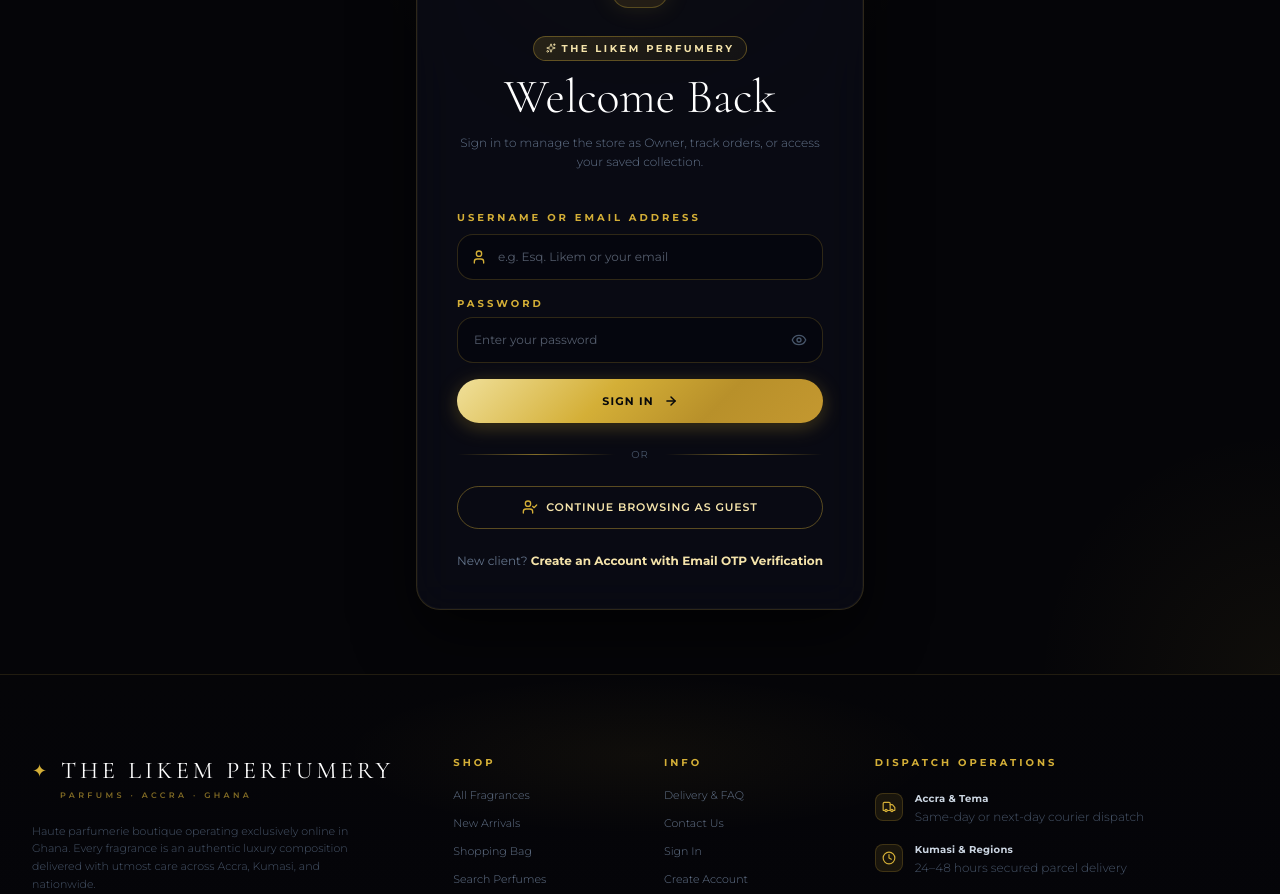
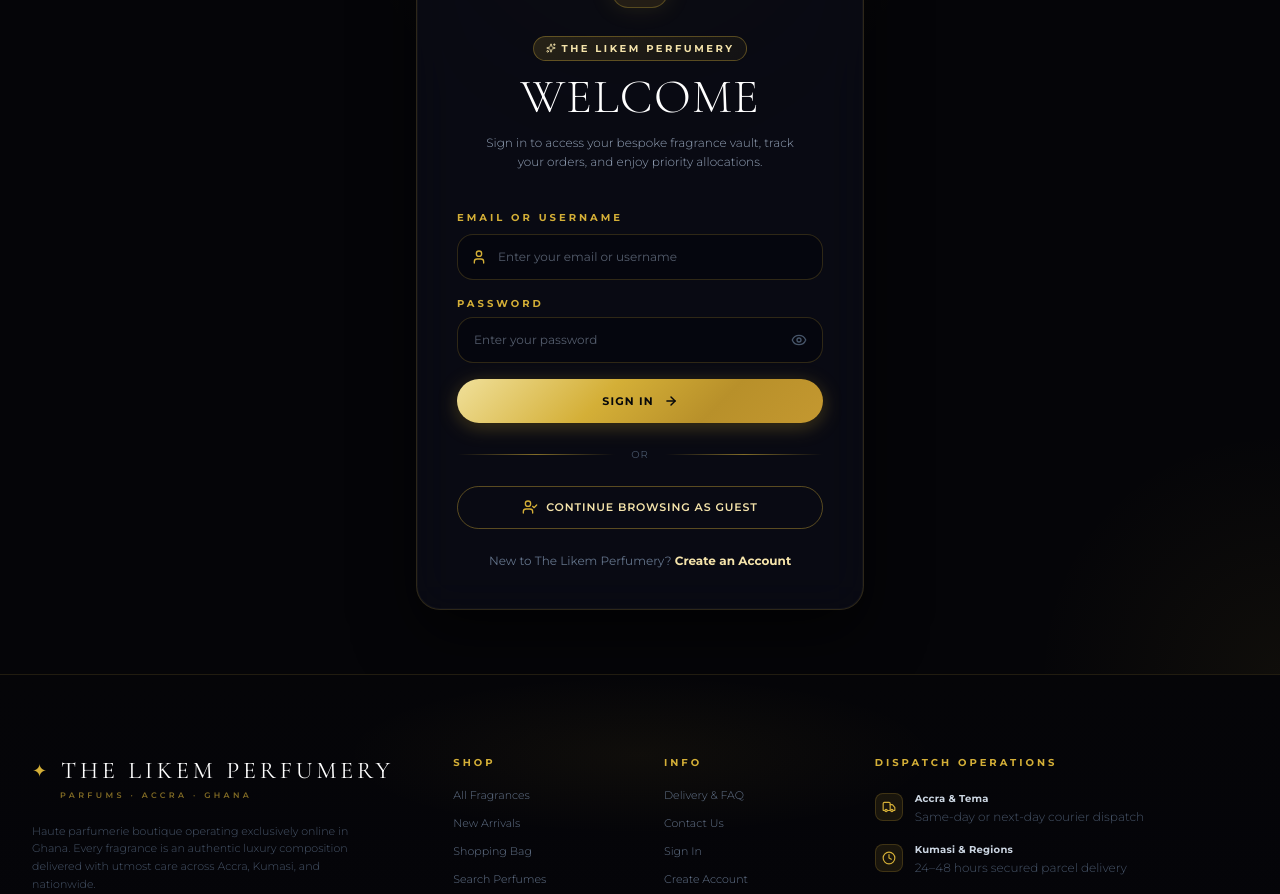
Before and after one commit to einsteinjunir3002-cyber/Likem-Store, a Next.js app: page /login in a window 1280 px wide. Shown: the part 260-1154 px from the top of the page. Built offline with nearby package versions, Linux system fonts and the light colour scheme; no server answers; the database is empty; a web font is replaced by a local one.

Commit message:
feat: make Sign-In WELCOME gateway first screen on link click, remove all owner mentions, abstract owner behind the scenes

```diff
--- a/app/login/page.tsx
+++ b/app/login/page.tsx
@@ -27,9 +27,10 @@
 
       const data = await res.json();
       if (!res.ok) {
-        throw new Error(data.error || 'Invalid credentials');
+        throw new Error(data.error || 'Invalid credentials. Please verify and try again.');
       }
 
+      // If owner credentials, silently routes to admin suite
       if (data.role === 'ADMIN') {
         router.push('/admin');
       } else {
@@ -41,6 +42,13 @@
     } finally {
       setLoading(false);
     }
+  };
+
+  const handleContinueAsGuest = () => {
+    // Set guest browsing session cookie for 30 days
+    document.cookie = 'likem_guest=true; path=/; max-age=2592000; SameSite=Lax';
+    router.push('/');
+    router.refresh();
   };
 
   return (
@@ -80,11 +88,11 @@
               <span>The Likem Perfumery</span>
             </div>
 
-            <h1 className="font-serif-luxury text-4xl sm:text-5xl text-white font-light mt-2">
-              Welcome Back
+            <h1 className="font-serif-luxury text-4xl sm:text-5xl text-white font-light mt-2 tracking-wide uppercase">
+              WELCOME
             </h1>
-            <p className="text-xs text-[#64748b] font-light leading-relaxed">
-              Sign in to manage the store as Owner, track orders, or access your saved collection.
+            <p className="text-xs text-[#94a3b8] font-light leading-relaxed max-w-xs mx-auto">
+              Sign in to access your bespoke fragrance vault, track your orders, and enjoy priority allocations.
             </p>
           </div>
 
@@ -106,13 +114,13 @@
           <form onSubmit={handleLogin} className="space-y-4">
             <div className="space-y-1.5">
               <label className="section-label text-[9px]">
-                Username or Email Address
+                Email or Username
               </label>
               <div className="relative">
                 <input
                   type="text"
                   required
-                  placeholder="e.g. Esq. Likem or your email"
+                  placeholder="Enter your email or username"
                   value={identifier}
                   onChange={(e) => setIdentifier(e.target.value)}
                   className="w-full input-luxury rounded-2xl px-4 py-3.5 text-xs pl-10"
@@ -174,18 +182,18 @@
           {/* Continue as Guest */}
           <button
             type="button"
-            onClick={() => router.push('/products')}
+            onClick={handleContinueAsGuest}
             className="w-full btn-outline-luxury flex items-center justify-center gap-2 py-3 px-6 rounded-full text-[11px]"
           >
             <UserCheck className="w-4 h-4 text-[#d4af37]" />
             <span>Continue Browsing as Guest</span>
           </button>
 
-          {/* Create account link with note about Email OTP verification on signup */}
+          {/* Create account link */}
           <div className="mt-6 text-center text-xs text-[#64748b]">
-            <span>New client? </span>
+            <span>New to The Likem Perfumery? </span>
             <Link href="/register" className="text-[#f5e4ab] font-bold hover:text-[#d4af37] transition-colors">
-              Create an Account with Email OTP Verification
+              Create an Account
             </Link>
           </div>
         </div>
--- a/app/page.tsx
+++ b/app/page.tsx
@@ -1,4 +1,6 @@
 import Link from 'next/link';
+import { cookies } from 'next/headers';
+import { redirect } from 'next/navigation';
 import { prisma } from '@/lib/prisma';
 import { formatGhs } from '@/lib/currency';
 import {
@@ -35,9 +37,24 @@
 ];
 
 export default async function HomePage() {
-  const settings = await prisma.storeSettings.findUnique({
-    where: { id: 'default' },
-  });
+  const cookieStore = await cookies();
+  const hasAccess =
+    cookieStore.has('likem_admin_token') ||
+    cookieStore.has('likem_customer_token') ||
+    cookieStore.has('likem_guest');
+
+  if (!hasAccess) {
+    redirect('/login');
+  }
+
+  let settings = null;
+  try {
+    settings = await prisma.storeSettings.findUnique({
+      where: { id: 'default' },
+    });
+  } catch (e) {
+    settings = null;
+  }
 
   const allProducts = await prisma.product.findMany({
     include: {
--- a/components/Footer.tsx
+++ b/components/Footer.tsx
@@ -102,7 +102,6 @@
                 { href: '/contact', label: 'Contact Us' },
                 { href: '/login', label: 'Sign In' },
                 { href: '/register', label: 'Create Account' },
-                { href: '/admin/login', label: 'Owner Portal' },
               ].map((link) => (
                 <li key={link.href}>
                   <Link
@@ -222,10 +221,6 @@
             <Link href="/contact" className="hover:text-[#94a3b8] transition-colors">
               Direct Inquiries
             </Link>
-            <span className="text-[#1a202c]">·</span>
-            <Link href="/admin/login" className="hover:text-[#d4af37] transition-colors">
-              Owner Portal
-            </Link>
           </div>
         </div>
       </div>
--- a/components/Navbar.tsx
+++ b/components/Navbar.tsx
@@ -284,7 +284,7 @@
               { href: '/delivery-faq', label: 'Ghana Delivery & FAQ' },
               { href: '/contact', label: 'Contact Studio' },
               { href: '/cart', label: `Shopping Bag (${totalItems})`, gold: true },
-              { href: '/login', label: 'Sign In / Owner Portal', accent: true },
+              { href: '/login', label: 'Sign In', accent: true },
               { href: '/register', label: 'Create Account' },
             ].map((item) => (
               <Link
```
